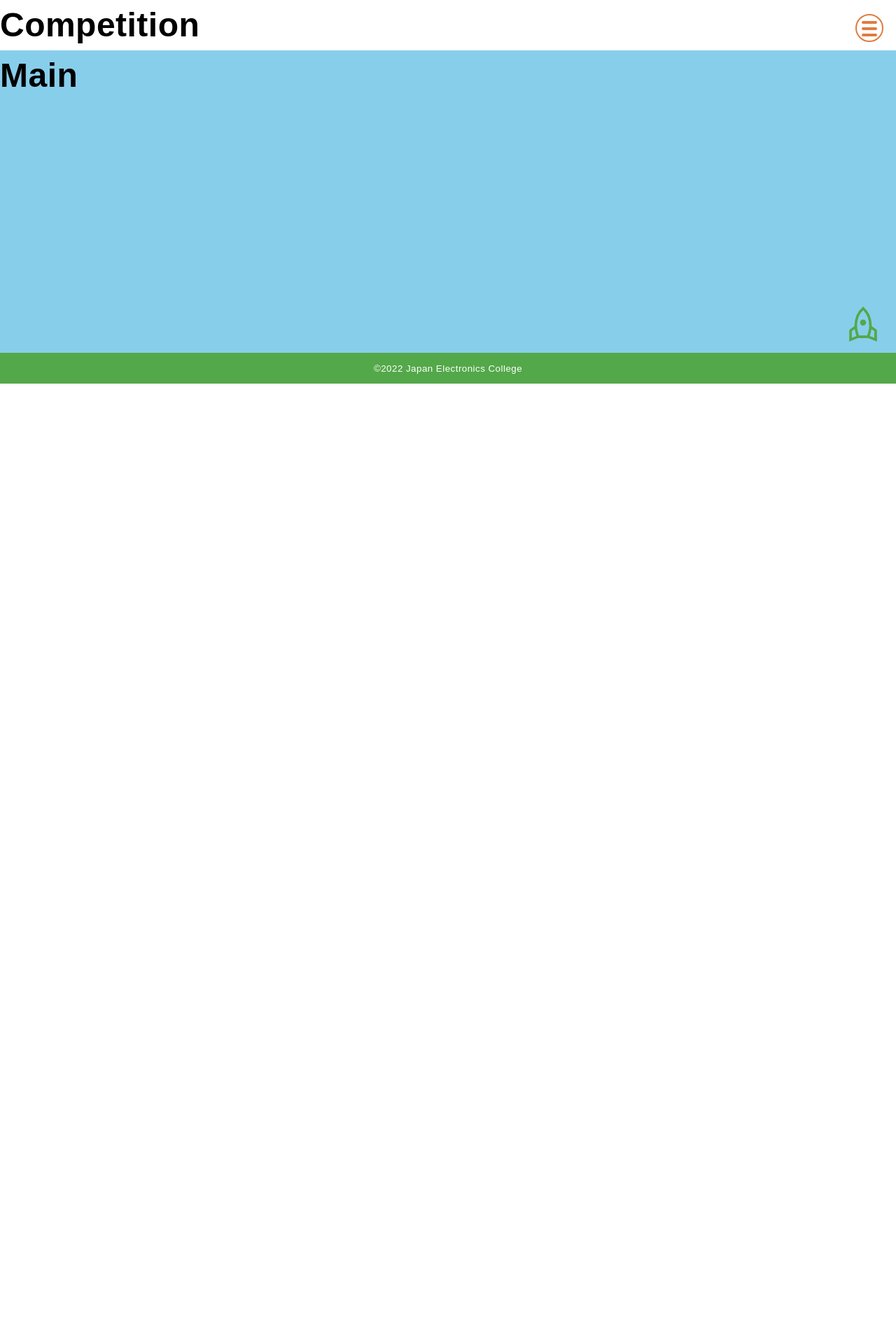
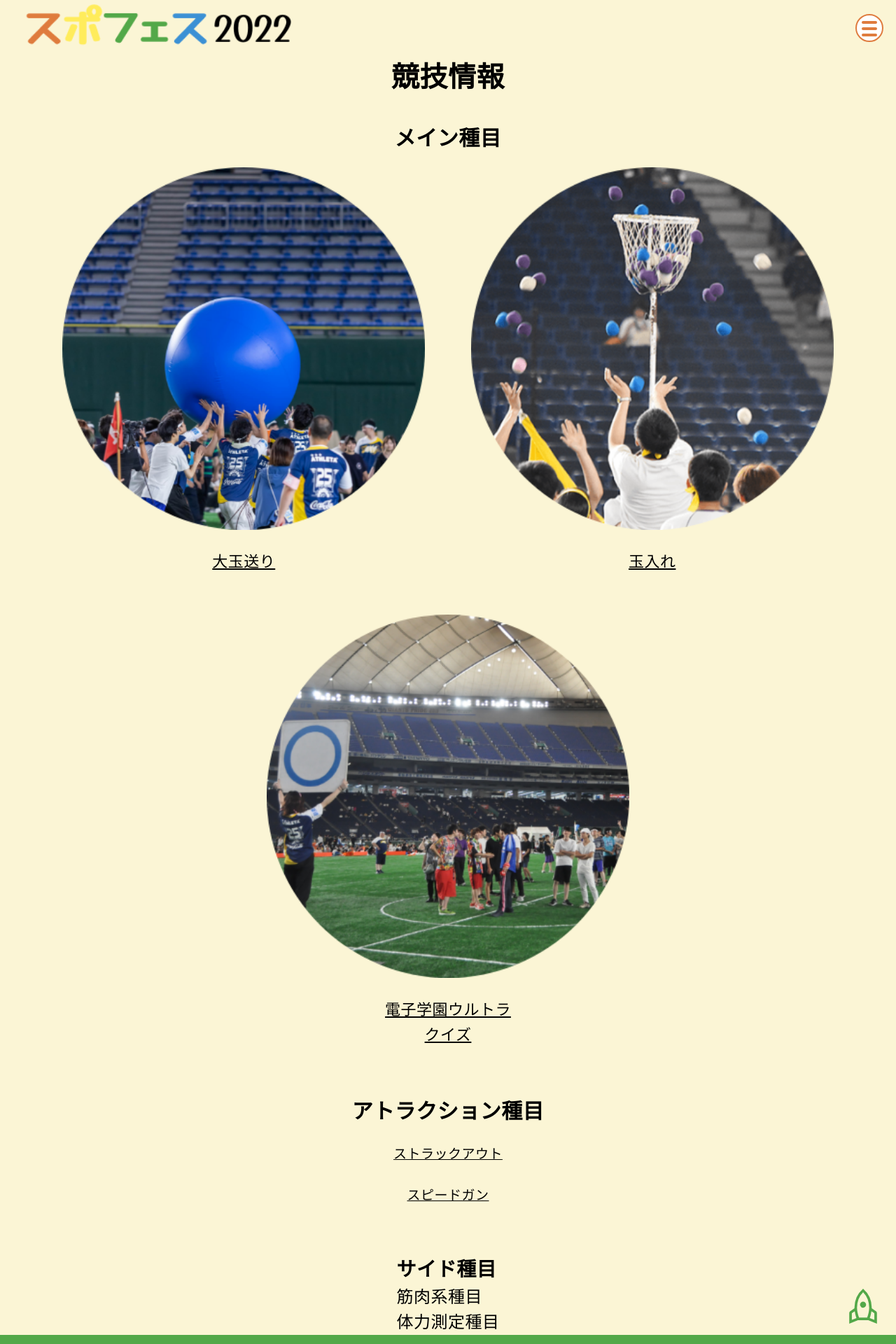
Before and after one commit to codelzn/jec_spfs_react, a Next.js app: page /competition in a window 1280 px wide. Shown: the top 1920 px of the page at 70% size. Before the commit the page ends 800 px from the top, so only its background shows below. Built offline with nearby package versions, Linux system fonts and the light colour scheme; a web font is replaced by a local one.

Commit message:
update:competition-css

```diff
--- a/next.config.js
+++ b/next.config.js
@@ -1,6 +1,6 @@
 /** @type {import('next').NextConfig} */
 const nextConfig = {
-  reactStrictMode: true,
+  reactStrictMode: false,
   swcMinify: true,
 }
 
--- a/pages/competition.tsx
+++ b/pages/competition.tsx
@@ -1,19 +1,150 @@
 import { NextPage, GetStaticProps } from 'next';
 import Head from 'next/head';
-import Image from 'next/image';
 import styles from '../styles/Competition.module.scss';
+import HeadCom from '../components/headCom';
+import { useEffect } from 'react';
 
 const Competition: NextPage = () => {
+  const openDialog = () => {
+    const lis: NodeListOf<HTMLElement> =
+      document.querySelectorAll('main ul li');
+    lis.forEach(li => {
+      li.children[1] &&
+        li.children[0].addEventListener('click', e => {
+          e.stopPropagation();
+          const dialog = li.children[1] as HTMLElement;
+          dialog.classList.toggle('active');
+          dialog.querySelector('.close')?.addEventListener('click', e => {
+            e.stopPropagation();
+            dialog.className = 'dialog';
+          })
+        });
+    });
+  };
+  useEffect(() => {
+    openDialog();
+  }, []);
   return (
     <div className={styles.competitioncontainer}>
       <Head>
-        <title key="title">競技情報｜第26回スポーツフェスティバル｜日本電子専門学校</title>
+        <title key="title">
+          競技情報｜第26回スポーツフェスティバル｜日本電子専門学校
+        </title>
       </Head>
-      <header>
-        <h1>Competition</h1>
-      </header>
+      <HeadCom />
       <main>
-        <h1>Main</h1>
+        <h2>競技情報</h2>
+        <section className="mainSp">
+          <h3>メイン種目</h3>
+          <ul>
+            <li>
+              <figure>
+                <img src="../images/sport/sp1.png" alt="大玉送り" />
+                <figcaption>
+                  <a>大玉送り</a>
+                </figcaption>
+              </figure>
+              <div className="dialog">
+                <div className="content">
+                  <h4>大玉送り</h4>
+                  <p>
+                    大玉を各色全員で頭上で運びながらトラックを一周
+                    する競技です。参加人数は多いけれどトラックすべ
+                    てをカバーできません。空いているところは急いで助
+                    けに向かいましょう！
+                  </p>
+                  <p className="close"></p>
+                </div>
+              </div>
+            </li>
+            <li>
+              <figure>
+                <img src="../images/sport/sp2.png" alt="玉入れ" />
+                <figcaption>
+                  <a>玉入れ</a>
+                </figcaption>
+              </figure>
+              <div className="dialog">
+                <div className="content">
+                  <h4>玉入れ</h4>
+                  <p>
+                    自分の色のかごにその色の色玉を入れ、その総数で競う競技です。ただし、かごの中にその色と違う色の玉が入っていた場合減点となります。
+                  </p>
+                  <p className="close"></p>
+                </div>
+              </div>
+            </li>
+            <li>
+              <figure>
+                <img
+                  src="../images/sport/sp3.png"
+                  alt="電子学園ウルトラクイズ"
+                />
+                <figcaption>
+                  <a>
+                    電子学園ウルトラ
+                    <br />
+                    クイズ
+                  </a>
+                </figcaption>
+              </figure>
+              <div className="dialog">
+                <div className="content">
+                  <h4>電子学園ウルトラクイズ</h4>
+                  <p>
+                    日本電子に関係するクイズが〇×形式で出題されま
+                    す。全員参加できるので気軽に参加してみましょう！
+                  </p>
+                  <p className="close"></p>
+                </div>
+              </div>
+            </li>
+          </ul>
+        </section>
+        <section className="attractions">
+          <h3>アトラクション種目</h3>
+          <ul>
+            <li>
+              <a>ストラックアウト</a>
+              <div className="dialog">
+                <div className="content">
+                  <h4>ストラックアウト</h4>
+                  <p>
+                    ホームベース上に設置されたストラックボードにマウ
+                    ンドからボールを投げ、当てた的の数を競う競技で
+                    す。一人五球、制限時間は二分間です。
+                  </p>
+                  <p className="close"></p>
+                </div>
+              </div>
+            </li>
+            <li>
+              <a>スピードガン</a>
+              <div className="dialog">
+                <div className="content">
+                  <h4>スピードガン</h4>
+                  <p>
+                    ホームベース前に設置されるスピードガンに向かって
+                    ボールを投げ、その投速を競う競技です。一人二球
+                    ずつで速かったほうが選手の記録となります。
+                  </p>
+                  <p className="close"></p>
+                </div>
+              </div>
+            </li>
+          </ul>
+        </section>
+        <section className="side">
+          <h3>サイド種目</h3>
+          <ul>
+            <li>
+              <a>筋肉系種目</a>
+            </li>
+            <li>
+              <a>体力測定種目</a>
+            </li>
+          </ul>
+        </section>
       </main>
     </div>
   );
--- a/styles/Competition.module.scss
+++ b/styles/Competition.module.scss
@@ -1,9 +1,151 @@
 @import "./globalColor.scss";
 .competitioncontainer {
+  background-color: $bgc-yellow;
   :global {
     main {
-      height: vh(500);
-      background-color: skyblue;
+      display: flex;
+      flex-direction: column;
+      align-items: center;
+      margin: 80px auto 0;
+      h2 {
+        text-align: center;
+        font-size: vh(40);
+        margin-bottom: vh(40);
+      }
+      .mainSp {
+        width: 90%;
+        margin-bottom: vh(80);
+        h3 {
+          font-size: vh(30);
+          text-align: center;
+          margin-bottom: vh(22);
+        }
+        ul {
+          margin: 0 auto;
+          width: 100%;
+          display: flex;
+          flex-direction: row;
+          flex-wrap: wrap;
+          gap: vw(5);
+          justify-content: space-around;
+          li {
+            width: 45%;
+            &:nth-child(1),
+            &:nth-child(2) {
+              margin-bottom: vh(50);
+            }
+            figure {
+              figcaption {
+                display: block;
+                margin-top: vh(20);
+                text-align: center;
+                a {
+                  font-size: vh(22);
+                  color: #000;
+                  text-decoration: underline;
+                }
+              }
+            }
+          }
+        }
+      }
+      .attractions,
+      .side {
+        width: 90%;
+        margin-bottom: vh(80);
+        h3 {
+          font-size: vh(30);
+          text-align: center;
+          margin-bottom: vh(22);
+        }
+        ul {
+          text-align: center;
+          li {
+            &:nth-child(1) {
+              margin-bottom: vh(26);
+            }
+            a {
+              font-size: vh(22);
+              color: #000;
+              text-decoration: underline;
+            }
+          }
+        }
+      }
+      .side ul li a {
+        text-decoration: none;
+      }
+    }
+    .dialog {
+      display: none;
+      height: 100vh;
+      width: 100vw;
+      position: fixed;
+      top: 0;
+      left: 0;
+      z-index: 100;
+      background-color: rgba(0, 0, 0, 0.58);
+      &.active {
+        display: block;
+      }
+      .content {
+        border-radius: 3px;
+        width: 80vw;
+        height: 50vh;
+        position: fixed;
+        z-index: 10;
+        top: 50%;
+        left: 50%;
+        transform: translate(-50%, -50%);
+        background-color: #ffffff;
+        h4 {
+          text-align: center;
+          display: block;
+          height: vh(60);
+          font-size: vh(40);
+          background-color: #ebbf59;
+        }
+        p {
+          display: block;
+          padding: 20px;
+          font-size: vh(26);
+          line-height: 2;
+        }
+        .close {
+          position: absolute;
+          background: url("/images/btn_close.svg") no-repeat;
+          background-size: contain;
+          left: 50%;
+          transform: translateX(-50%);
+          bottom: 4%;
+          width: 14px;
+          height: 14px;
+        }
+      }
+    }
+    @media only screen and (min-width: 450px) {
+      main {
+        h2 {
+          font-size: 2.5rem;
+        }
+        .mainSp {
+          h3 {
+            font-size: 1.875rem;
+          }
+          ul {
+            li {
+              figure figcaption a {
+                font-size: 1.375rem;
+              }
+            }
+          }
+        }
+        .attractions {
+          h3 {
+            font-size: 1.875rem;
+          }
+        }
+      }
     }
   }
 }
```
Also changed, not shown: pages/venue.tsx (+9 -4 lines), public/images/btn_close.svg (added).
